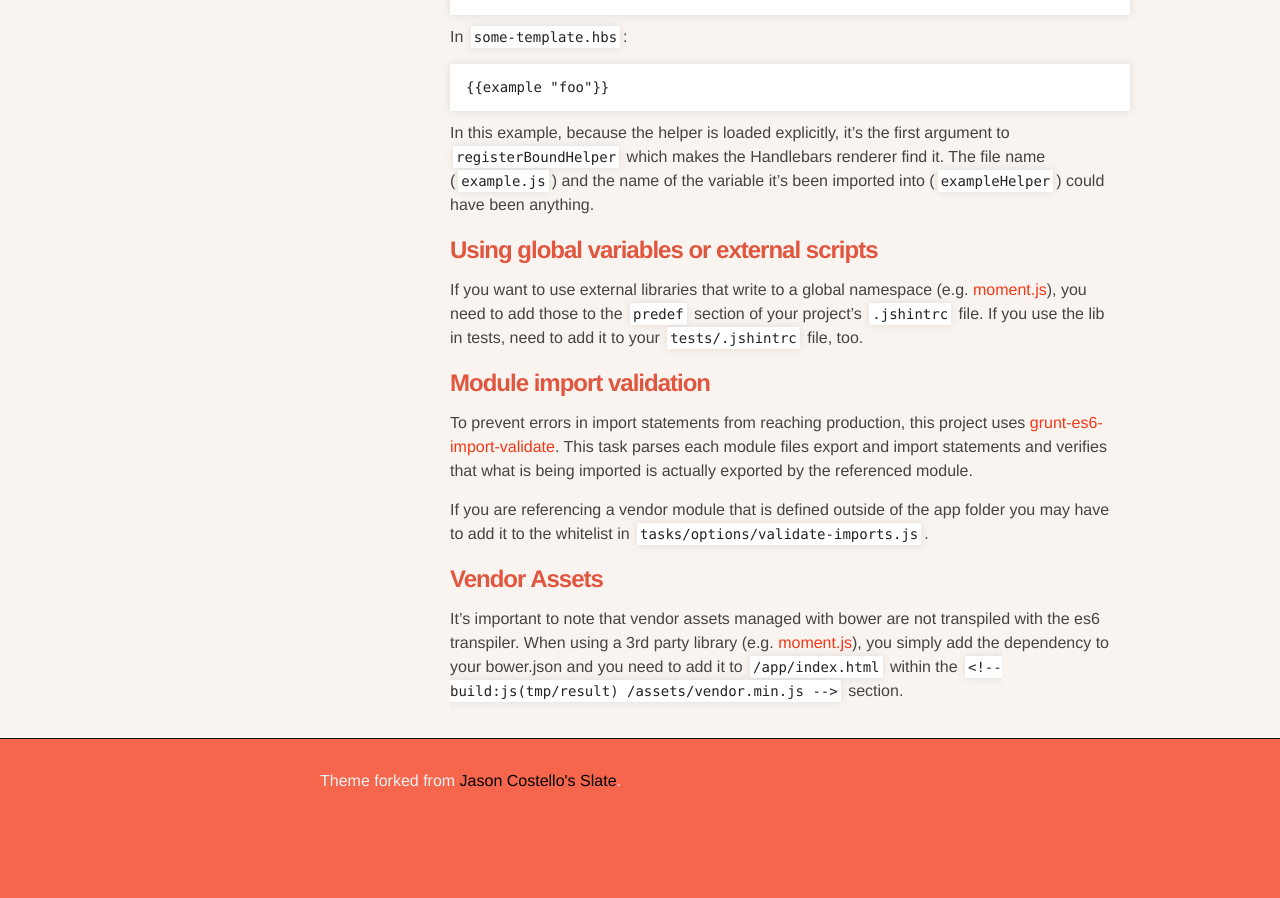
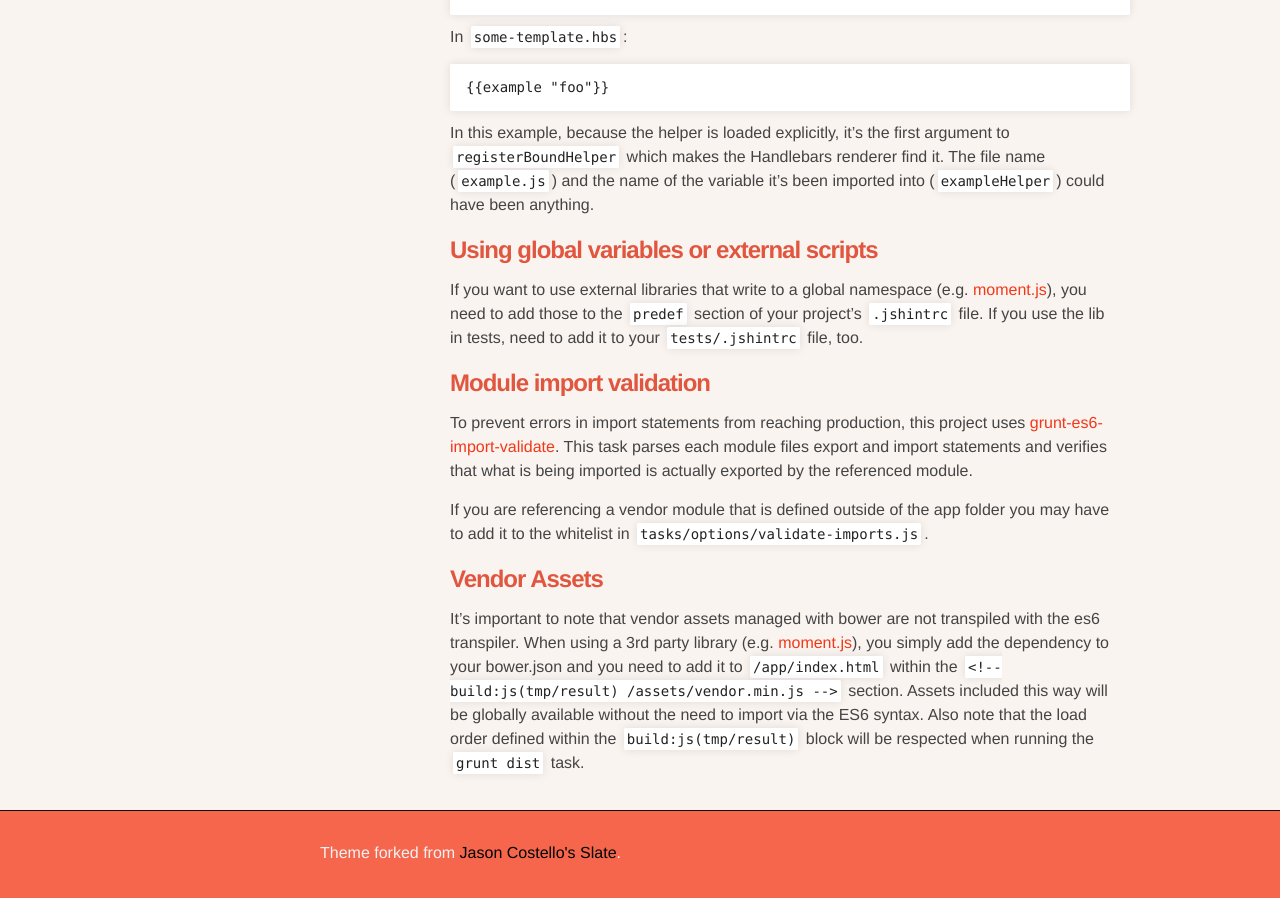
Before and after one commit to stefanpenner/ember-app-kit, a Jekyll site: the page built from guides/using-modules.md, in a window 1280 px wide and 900 px high, scrolled down 2833 px. Built offline with Jekyll 4.4.1, drawn with Linux system fonts in a browser that asks for light colours; before the commit the page ends 3661 px from its top, so only the background shows below that.

Commit message:
Added a bit more clarification for the vendored assets

```diff
--- a/guides/using-modules.md
+++ b/guides/using-modules.md
@@ -148,4 +148,4 @@
 
 ### Vendor Assets
 
-It's important to note that vendor assets managed with bower are not transpiled with the es6 transpiler. When using a 3rd party library (e.g. [moment.js](http://momentjs.com/)), you simply add the dependency to your bower.json and you need to add it to `/app/index.html` within the `<!-- build:js(tmp/result) /assets/vendor.min.js -->` section.
+It's important to note that vendor assets managed with bower are not transpiled with the es6 transpiler. When using a 3rd party library (e.g. [moment.js](http://momentjs.com/)), you simply add the dependency to your bower.json and you need to add it to `/app/index.html` within the `<!-- build:js(tmp/result) /assets/vendor.min.js -->` section. Assets included this way will be globally available without the need to import via the ES6 syntax. Also note that the load order defined within the `build:js(tmp/result)` block will be respected when running the `grunt dist` task.
```
